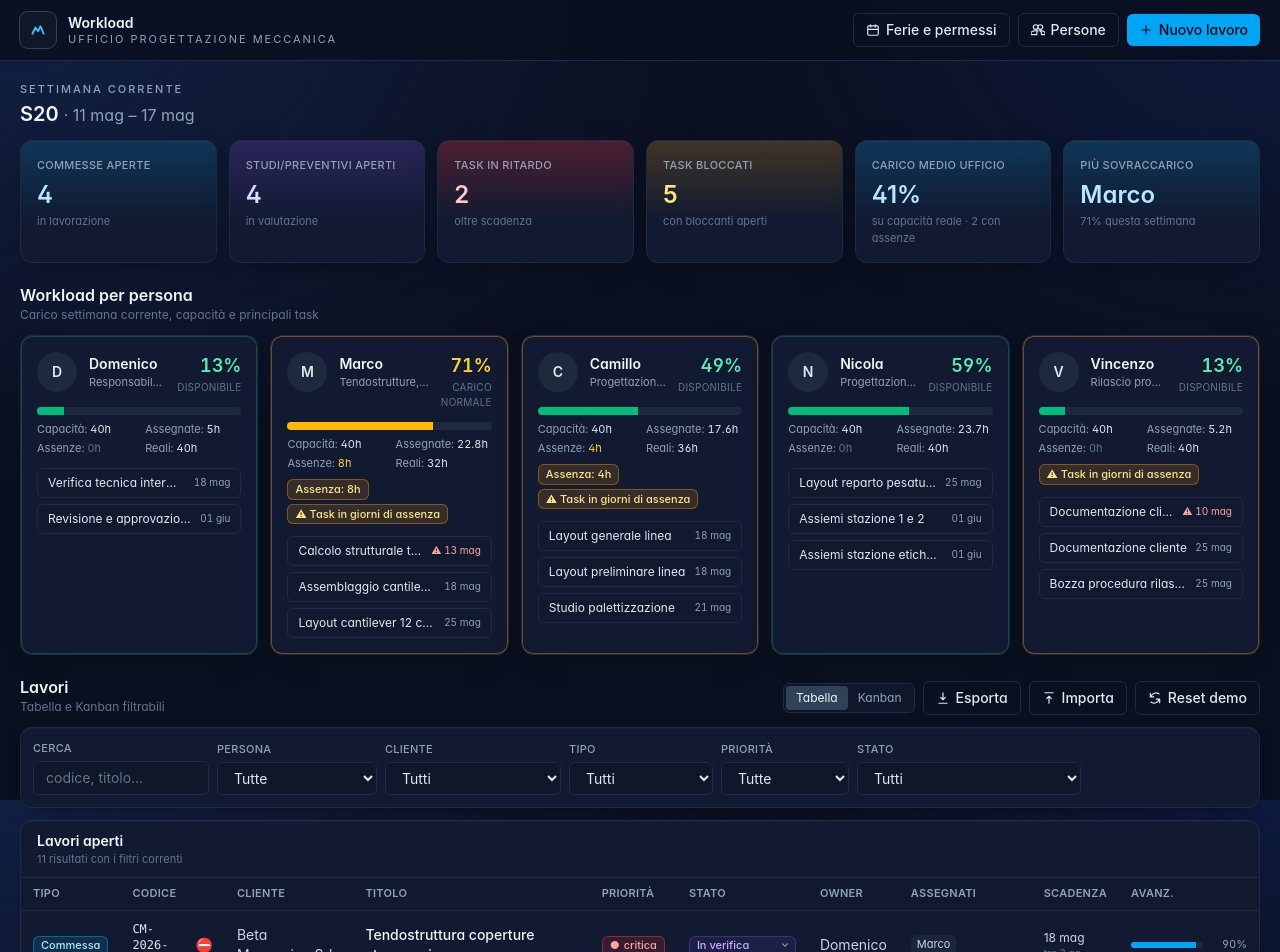
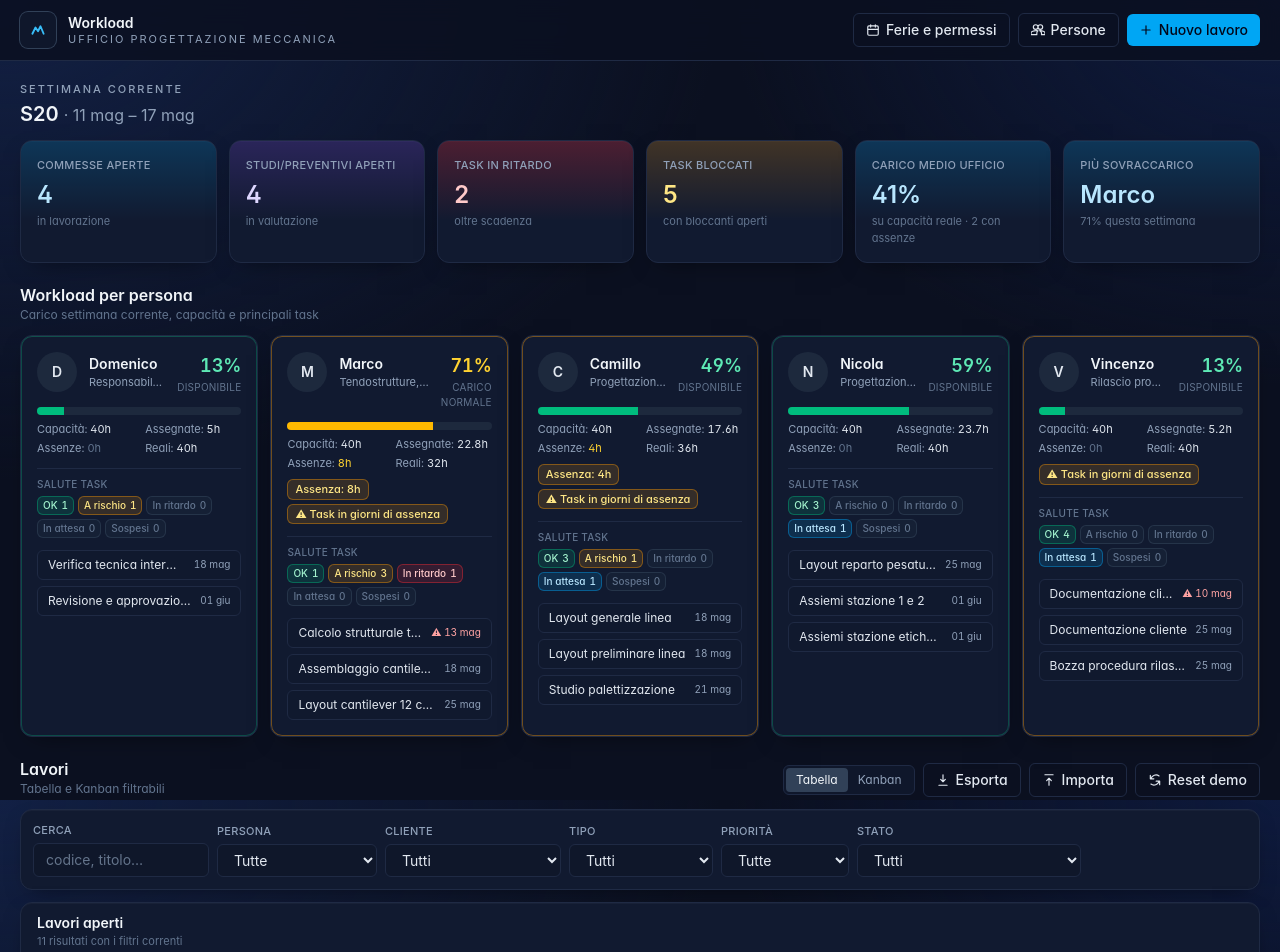
Before and after one commit to izzodomenico-blip/workload-ufficio-progettazione, a React (Vite) app: page / in a window 1280 px wide. Shown: the top 952 px of the page. Built offline with nearby package versions, Linux system fonts and the light colour scheme.

Commit message:
Complete v0.3 statuses progress health and absences

```diff
--- a/src/components/TaskFormModal.tsx
+++ b/src/components/TaskFormModal.tsx
@@ -184,7 +184,12 @@ export function TaskFormModal({ open, onClose, mode, workItemId, task }: Props)
           <input type="number" min={0} step={1} className="input-base" value={values.loggedHours} onChange={(e) => set('loggedHours', Number(e.target.value))} />
         </FormField>
 
-        <FormField label="Avanzamento %" error={errors.progressPercent} className="md:col-span-2">
+        <FormField
+          label="Avanzamento reale %"
+          error={errors.progressPercent}
+          className="md:col-span-2"
+          hint="L’avanzamento atteso viene calcolato automaticamente in base a date e giorni lavorativi."
+        >
           <div className="flex items-center gap-3">
             <input
               type="range" min={0} max={100} value={values.progressPercent}
--- a/src/components/WorkItemDetailDrawer.tsx
+++ b/src/components/WorkItemDetailDrawer.tsx
@@ -12,6 +12,8 @@ import { WorkItemFormModal } from './WorkItemFormModal'
 import { TaskFormModal } from './TaskFormModal'
 import { formatItalian, formatItalianShort, isOverdue, daysUntil } from '../utils/dates'
 import { getAssigneeAbsencesDuringTask } from '../utils/availability'
+import { calculateExpectedProgress, getTaskHealth } from '../utils/progress'
+import { HealthBadge } from './HealthBadge'
 
 interface Props {
   workItemId: string | null
@@ -269,6 +271,9 @@ function TaskRow({
   const overdue = isOverdue(task.dueDate)
   const hasAbsenceConflict = absenceConflicts.length > 0
   const atRisk = hasAbsenceConflict && isOpen(task.status)
+  const expected = calculateExpectedProgress(task.startDate, task.dueDate)
+  const health = getTaskHealth(task)
+  const diff = task.progressPercent - expected
 
   // La scadenza cade dentro un’assenza o nei due giorni successivi
   const dueRiskAbsence = absenceConflicts.find((a) => task.dueDate >= a.startDate && task.dueDate <= addDaysISO(a.endDate, 2))
@@ -284,6 +289,7 @@ function TaskRow({
           <div className="mt-0.5 text-[11px] text-slate-500">{assigneeName}</div>
         </div>
         <div className="flex shrink-0 items-center gap-1.5">
+          <HealthBadge health={health} />
           <StatusSelect
             value={task.status}
             onChange={(s) => { setTaskStatus(task.id, s); toast.info(`Task: ${s}`) }}
@@ -292,16 +298,25 @@ function TaskRow({
           <button onClick={onDelete} className="rounded p-1 text-slate-400 hover:bg-red-500/10 hover:text-red-300" title="Elimina task" aria-label="Elimina">🗑</button>
         </div>
       </div>
-      <div className="mt-2 grid grid-cols-3 gap-2 text-[11px] text-slate-400">
+      <div className="mt-2 grid grid-cols-2 gap-2 text-[11px] text-slate-400 md:grid-cols-3">
         <div>
           <span className="text-slate-500">Periodo:</span> {formatItalianShort(task.startDate)} → <span className={overdue ? 'text-red-300' : ''}>{formatItalianShort(task.dueDate)}</span>
         </div>
         <div><span className="text-slate-500">Ore:</span> {task.loggedHours}/{task.estimatedHours}h</div>
-        <div className="flex items-center gap-1.5">
-          <span className="text-slate-500">Avanz.:</span>
-          <span className="inline-block h-1 w-12 overflow-hidden rounded-full bg-slate-800"><span className="block h-full bg-sky-500" style={{ width: `${task.progressPercent}%` }} /></span>
-          <span className="tabular-nums">{task.progressPercent}%</span>
+        <div>
+          <span className="text-slate-500">Avanz.:</span>{' '}
+          <span className="tabular-nums text-slate-200">Reale {task.progressPercent}%</span>
+          {' · '}
+          <span className="tabular-nums text-amber-300">Atteso {expected}%</span>
+          {' '}
+          <span className={`tabular-nums ${diff < -20 ? 'text-red-300' : diff < 0 ? 'text-amber-300' : 'text-emerald-300'}`}>
+            ({diff > 0 ? '+' : ''}{diff}%)
+          </span>
         </div>
+      </div>
+      <div className="mt-1.5 relative h-1 overflow-hidden rounded-full bg-slate-800">
+        <div className="h-full bg-sky-500" style={{ width: `${task.progressPercent}%` }} />
+        <div className="absolute top-0 h-full w-px bg-amber-300" style={{ left: `${expected}%` }} aria-hidden />
       </div>
       {hasAbsenceConflict && (
         <div className="mt-2 rounded-md border border-amber-500/30 bg-amber-500/5 px-2.5 py-1.5 text-[11px] text-amber-200">
--- a/src/components/WorkItemFormModal.tsx
+++ b/src/components/WorkItemFormModal.tsx
@@ -263,7 +263,11 @@ export function WorkItemFormModal({ open, onClose, mode, workItem, onCreated }:
           <input type="number" min={0} step={1} className="input-base" value={values.loggedHours} onChange={(e) => set('loggedHours', Number(e.target.value))} />
         </FormField>
 
-        <FormField label="Avanzamento %" error={errors.progressPercent}>
+        <FormField
+          label="Avanzamento reale %"
+          error={errors.progressPercent}
+          hint="L’avanzamento atteso viene calcolato automaticamente in base a date e giorni lavorativi."
+        >
           <div className="flex items-center gap-3">
             <input
               type="range" min={0} max={100} value={values.progressPercent}
--- a/src/components/WorkItemsTable.tsx
+++ b/src/components/WorkItemsTable.tsx
@@ -1,3 +1,4 @@
+import { useMemo } from 'react'
 import type { AppData, WorkItem } from '../types'
 import { isOpen } from '../types'
 import { useData } from '../state/DataProvider'
@@ -5,7 +6,9 @@ import { useToast } from '../state/ToastProvider'
 import { TypeBadge } from './TypeBadge'
 import { PriorityBadge } from './PriorityBadge'
 import { StatusSelect } from './StatusSelect'
+import { HealthBadge } from './HealthBadge'
 import { formatItalianShort, isOverdue, daysUntil } from '../utils/dates'
+import { calculateExpectedProgress, getWorkItemHealth } from '../utils/progress'
 
 interface Props {
   data: AppData
@@ -17,6 +20,15 @@ export function WorkItemsTable({ data, items, onSelect }: Props) {
   const { setWorkItemStatus } = useData()
   const toast = useToast()
   const personById = new Map(data.people.map((p) => [p.id, p]))
+  const tasksByItem = useMemo(() => {
+    const m = new Map<string, typeof data.tasks>()
+    for (const t of data.tasks) {
+      const arr = m.get(t.workItemId) ?? []
+      arr.push(t)
+      m.set(t.workItemId, arr)
+    }
+    return m
+  }, [data.tasks])
 
   return (
     <div className="panel overflow-hidden">
@@ -40,6 +52,7 @@ export function WorkItemsTable({ data, items, onSelect }: Props) {
               <th className="px-3 py-2 font-semibold">Assegnati</th>
               <th className="px-3 py-2 font-semibold">Scadenza</th>
               <th className="px-3 py-2 font-semibold">Avanz.</th>
+              <th className="px-3 py-2 font-semibold">Salute</th>
             </tr>
           </thead>
           <tbody className="divide-y divide-slate-800/70">
@@ -47,6 +60,10 @@ export function WorkItemsTable({ data, items, onSelect }: Props) {
               const overdue = isOpen(w.status) && isOverdue(w.dueDate)
               const days = daysUntil(w.dueDate)
               const owner = personById.get(w.ownerId)
+              const itemTasks = tasksByItem.get(w.id) ?? []
+              const expected = calculateExpectedProgress(w.startDate, w.dueDate)
+              const health = getWorkItemHealth(w, itemTasks)
+              const diff = w.progressPercent - expected
               return (
                 <tr
                   key={w.id}
@@ -99,19 +116,27 @@ export function WorkItemsTable({ data, items, onSelect }: Props) {
                       {overdue ? `${Math.abs(days)} gg di ritardo` : days >= 0 ? `tra ${days} gg` : ''}
                     </div>
                   </td>
-                  <td className="px-3 py-2.5 w-[140px]">
-                    <div className="flex items-center gap-2">
-                      <div className="h-1.5 flex-1 overflow-hidden rounded-full bg-slate-800">
-                        <div className="h-full bg-sky-500" style={{ width: `${w.progressPercent}%` }} />
-                      </div>
-                      <span className="w-9 text-right text-[11px] tabular-nums text-slate-400">{w.progressPercent}%</span>
+                  <td className="px-3 py-2.5 w-[170px]">
+                    <div className="relative h-1.5 overflow-hidden rounded-full bg-slate-800">
+                      <div className="h-full bg-sky-500" style={{ width: `${w.progressPercent}%` }} />
+                      <div
+                        className="absolute top-0 h-full w-px bg-amber-300"
+                        style={{ left: `${expected}%` }}
+                        title={`Atteso ${expected}%`}
+                        aria-hidden
+                      />
+                    </div>
+                    <div className="mt-1 flex items-center justify-between text-[10px] tabular-nums">
+                      <span className="text-slate-400">Reale {w.progressPercent}%</span>
+                      <span className={`${diff < -20 ? 'text-amber-300' : 'text-slate-500'}`}>Atteso {expected}%</span>
                     </div>
                   </td>
+                  <td className="px-3 py-2.5"><HealthBadge health={health} /></td>
                 </tr>
               )
             })}
             {items.length === 0 && (
-              <tr><td colSpan={10} className="px-4 py-12 text-center text-sm text-slate-500">Nessun lavoro corrisponde ai filtri.</td></tr>
+              <tr><td colSpan={11} className="px-4 py-12 text-center text-sm text-slate-500">Nessun lavoro corrisponde ai filtri.</td></tr>
             )}
           </tbody>
         </table>
--- a/src/components/WorkloadPersonCard.tsx
+++ b/src/components/WorkloadPersonCard.tsx
@@ -1,6 +1,7 @@
 import { useMemo } from 'react'
 import type { Absence, Person, Task } from '../types'
 import { computeWorkload, LOAD_BAR_CLASS, LOAD_LABELS, LOAD_RING_CLASS, LOAD_TEXT_CLASS, topTasksForPerson } from '../utils/workload'
+import { countActiveTaskHealth } from '../utils/progress'
 import { formatItalianShort, isOverdue } from '../utils/dates'
 
 interface Props {
@@ -13,6 +14,10 @@ interface Props {
 export function WorkloadPersonCard({ person, tasks, absences, onTaskClick }: Props) {
   const load = useMemo(() => computeWorkload(person, tasks, absences), [person, tasks, absences])
   const top = useMemo(() => topTasksForPerson(tasks, person.id, 3), [tasks, person.id])
+  const healthCounts = useMemo(
+    () => countActiveTaskHealth(tasks, person.id, () => false),
+    [tasks, person.id],
+  )
 
   const ringClass = load.hasTasksDuringAbsence
     ? 'ring-amber-500/40'
@@ -108,6 +113,17 @@ export function WorkloadPersonCard({ person, tasks, absences, onTaskClick }: Pro
         </div>
       )}
 
+      <div className="mt-3 border-t border-slate-800 pt-2">
+        <div className="mb-1 text-[10px] font-medium uppercase tracking-wide text-slate-500">Salute task</div>
+        <div className="flex flex-wrap gap-1">
+          <HealthCount label="OK" value={healthCounts.ok} tone="emerald" />
+          <HealthCount label="A rischio" value={healthCounts['a rischio']} tone="amber" />
+          <HealthCount label="In ritardo" value={healthCounts['in ritardo']} tone="red" />
+          <HealthCount label="In attesa" value={healthCounts['in attesa']} tone="sky" />
+          <HealthCount label="Sospesi" value={healthCounts.sospeso} tone="zinc" />
+        </div>
+      </div>
+
       <div className="mt-3 space-y-1.5">
         {top.length === 0 && (
           <div className="rounded-md border border-dashed border-slate-700 px-3 py-2 text-[11px] text-slate-500">
@@ -133,3 +149,20 @@ export function WorkloadPersonCard({ person, tasks, absences, onTaskClick }: Pro
     </div>
   )
 }
+
+const COUNT_TONES = {
+  emerald: { on: 'bg-emerald-500/15 text-emerald-200 ring-emerald-500/40', off: 'bg-slate-800/40 text-slate-500 ring-slate-700/60' },
+  amber: { on: 'bg-amber-500/15 text-amber-200 ring-amber-500/40', off: 'bg-slate-800/40 text-slate-500 ring-slate-700/60' },
+  red: { on: 'bg-red-500/15 text-red-200 ring-red-500/40', off: 'bg-slate-800/40 text-slate-500 ring-slate-700/60' },
+  sky: { on: 'bg-sky-500/15 text-sky-200 ring-sky-500/40', off: 'bg-slate-800/40 text-slate-500 ring-slate-700/60' },
+  zinc: { on: 'bg-zinc-500/15 text-zinc-200 ring-zinc-500/40', off: 'bg-slate-800/40 text-slate-500 ring-slate-700/60' },
+} as const
+
+function HealthCount({ label, value, tone }: { label: string; value: number; tone: keyof typeof COUNT_TONES }) {
+  const cls = value > 0 ? COUNT_TONES[tone].on : COUNT_TONES[tone].off
+  return (
+    <span className={`inline-flex items-center gap-1 rounded-md px-1.5 py-0.5 text-[10px] font-medium ring-1 ring-inset ${cls}`}>
+      {label} <span className="tabular-nums">{value}</span>
+    </span>
+  )
+}
--- a/src/utils/progress.ts
+++ b/src/utils/progress.ts
@@ -18,15 +18,6 @@ const LEGACY_STATUS_MAP: Record<string, Status> = {
   'Rilasciato produzione': 'Completato',
   'Annullato': 'Sospeso',
 }
-
-const HEALTH_PRIORITY: HealthStatus[] = [
-  'in ritardo',
-  'a rischio',
-  'in attesa',
-  'sospeso',
-  'completato',
-  'ok',
-]
 
 export function mapLegacyStatus(status: string): Status {
   if (VALID_STATUSES.has(status)) return status as Status
@@ -86,11 +77,18 @@ function healthFromEntity(
   )
 }
 
+/**
+ * Salute aggregata di un work-item dai suoi task.
+ * Priorità: in ritardo > a rischio > in attesa > sospeso > (tutti completati) > ok.
+ * "completato" richiede che TUTTI i task lo siano (1 task non chiude il work-item).
+ */
 function aggregateHealth(healths: HealthStatus[]): HealthStatus {
   if (healths.length === 0) return 'ok'
-  for (const h of HEALTH_PRIORITY) {
-    if (healths.includes(h)) return h
-  }
+  if (healths.includes('in ritardo')) return 'in ritardo'
+  if (healths.includes('a rischio')) return 'a rischio'
+  if (healths.includes('in attesa')) return 'in attesa'
+  if (healths.includes('sospeso')) return 'sospeso'
+  if (healths.every((h) => h === 'completato')) return 'completato'
   return 'ok'
 }
 
```
